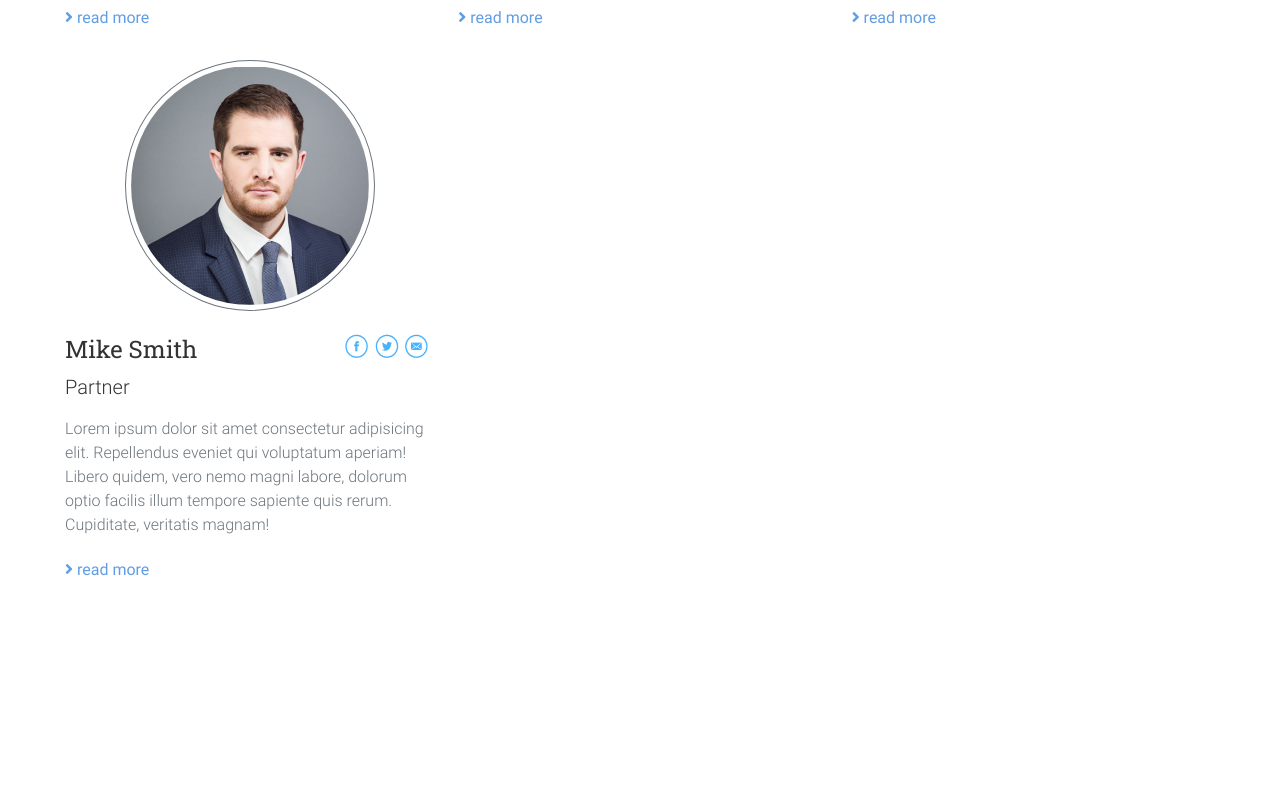
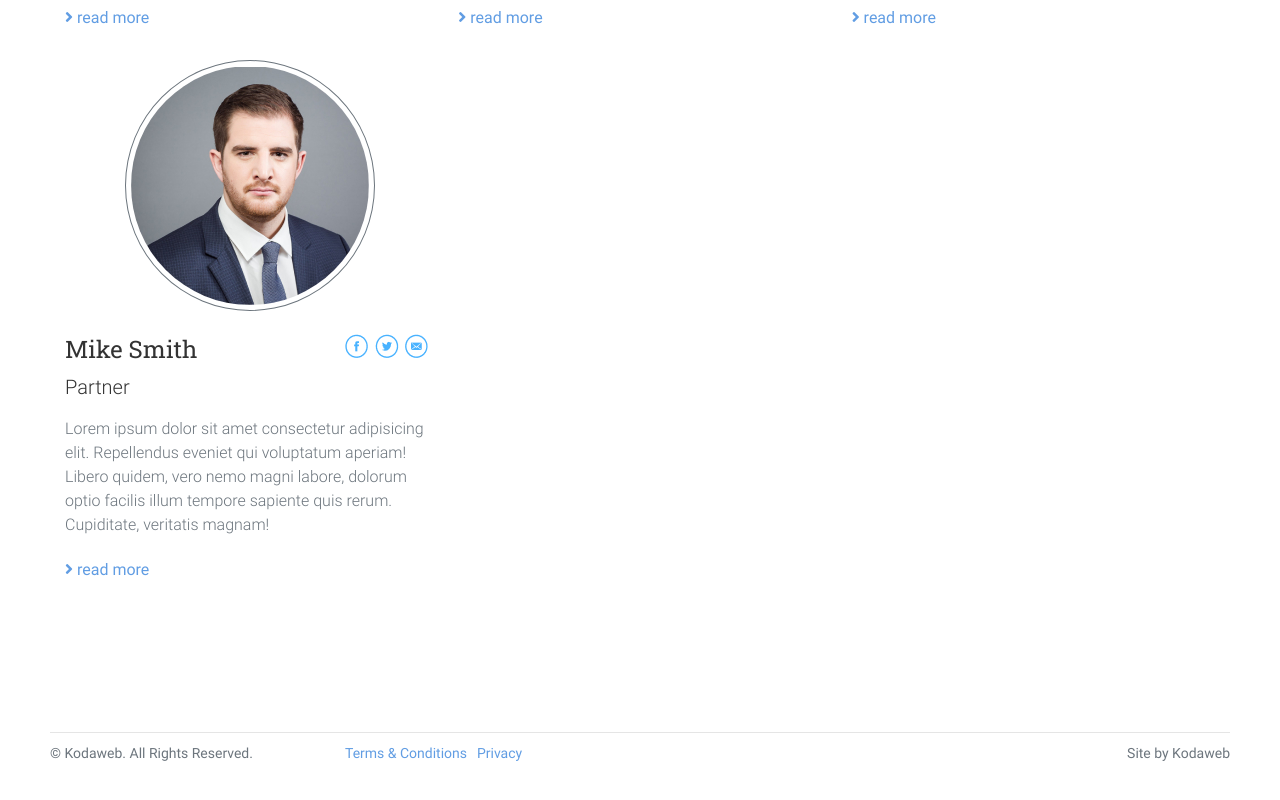
Before and after one commit to joywang912/koda-exam, a React (Create React App) app: page / in a window 1280 px wide. Shown: the part 3484-4284 px from the top of the page. Before the commit the page ends 4176 px from the top, so only its background shows below. Built offline with nearby package versions, Linux system fonts and the light colour scheme.

Commit message:
Create Component: Footer

```diff
--- a/src/components/App/index.tsx
+++ b/src/components/App/index.tsx
@@ -8,6 +8,7 @@ import SectionMid from '../SectionMid';
 import './App.scss';
 import Gallery from '../Gallery';
 import Team from '../Team';
+import Footer from '../Footer';
 
 function App() {
   return (
@@ -36,8 +37,12 @@ function App() {
       <Gallery />
       <div className="main-container">
         <div className="flex-1">
-
           <Team />
+        </div>
+      </div>
+      <div className="main-container">
+        <div className="flex-1">
+          <Footer />
         </div>
       </div>
     </div>
--- /dev/null
+++ b/src/components/Footer/footer.scss
@@ -0,0 +1,6 @@
+footer {
+  font-size: 1.4rem;
+  .footer-link {
+    margin-right: 1rem;
+  }
+}
--- /dev/null
+++ b/src/components/Footer/index.tsx
@@ -0,0 +1,18 @@
+import React from 'react';
+import './footer.scss';
+
+const Footer = () => {
+    return <footer>
+        <hr />
+        <div className="row no-gutters  text-muted">
+            <div className="col-12 col-sm-4 col-lg-3">© Kodaweb. All Rights Reserved.</div>
+            <div className="col-12 col-sm-5 col-lg-6">
+                <a href="#" className="footer-link">Terms & Conditions</a>
+                <a href="#" className="footer-link">Privacy</a>
+            </div>
+            <div className="col-12 col-sm-3 text-right">Site by Kodaweb</div>
+        </div>
+    </footer>;
+};
+
+export default Footer;
```
Also changed, not shown: 1 other file (tests, documents, lock files or other folders).
